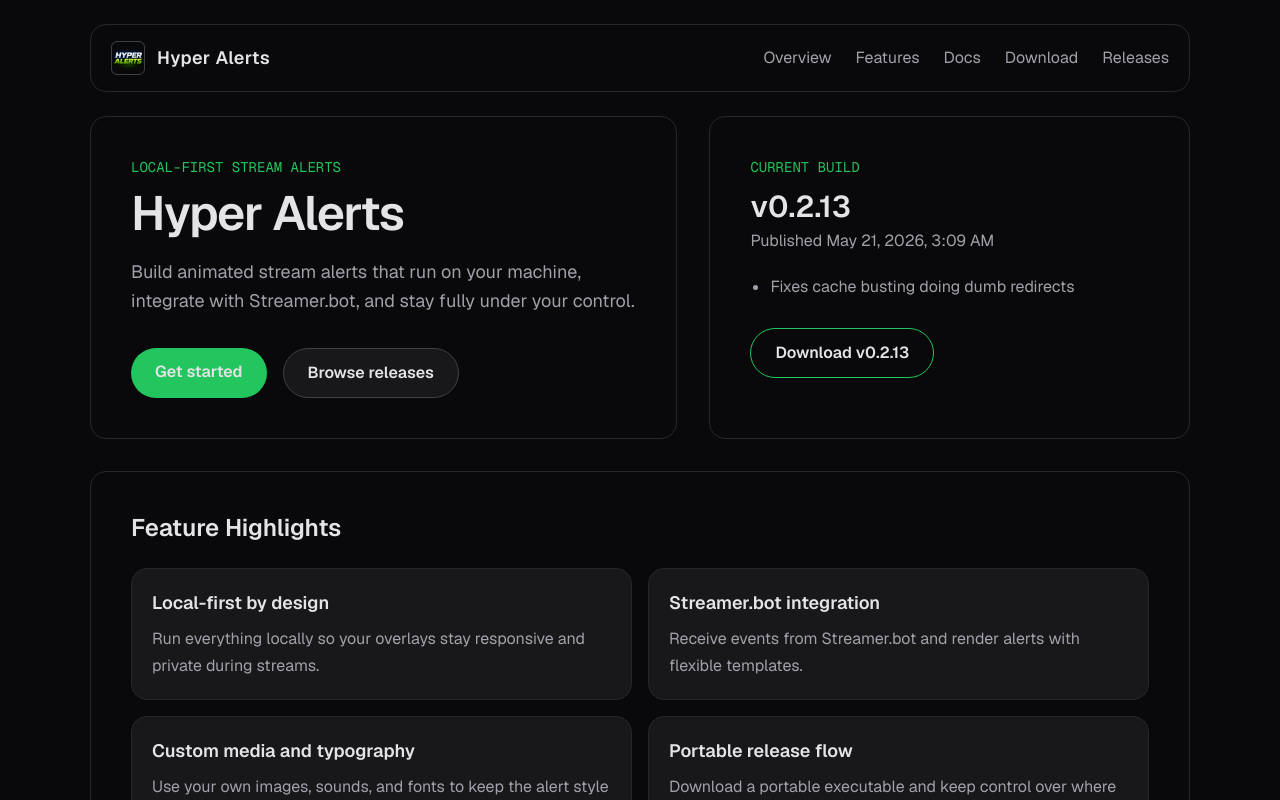
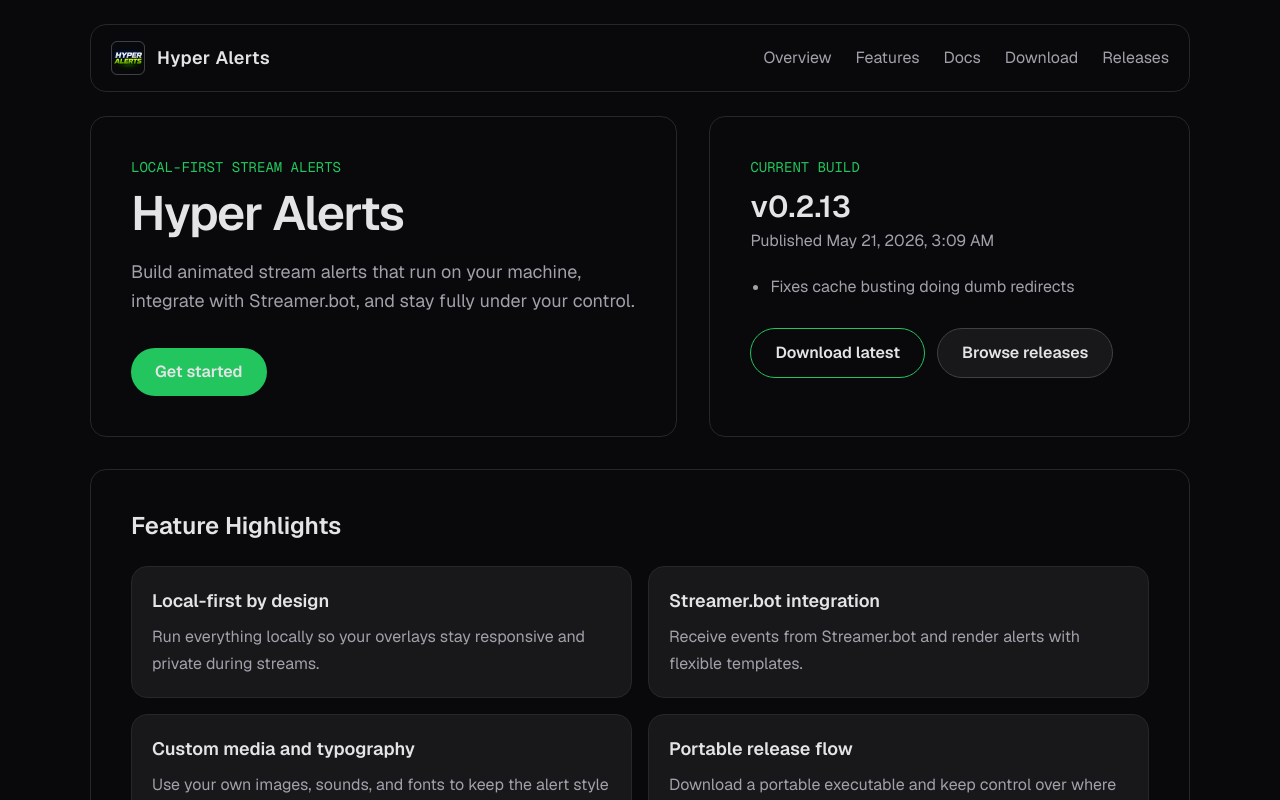
Before and after one commit to hyp3rstrike/hyperalerts, a Next.js app: page / in a window 1280 px wide. Shown: the top 800 px of the page. Built offline with nearby package versions, Linux system fonts and the light colour scheme; no server answers.

Commit message:
fix(home): group release actions with current build

```diff
--- a/app/components/latest-release.tsx
+++ b/app/components/latest-release.tsx
@@ -2,6 +2,7 @@
 
 import { useEffect, useMemo, useState } from "react";
 import { CtaButton, Panel } from "@/app/components/ui";
+import { RELEASES_URL } from "@/lib/site-data";
 import { renderMarkdown } from "@/lib/markdown";
 
 type LatestManifest = {
@@ -62,13 +63,16 @@
         className="ha-doc-content ha-markdown-compact mt-5"
         dangerouslySetInnerHTML={{ __html: renderMarkdown(latestRelease.notes) }}
       />
-      <CtaButton
-        href={latestRelease.url}
-        label={`Download v${latestRelease.version}`}
-        variant="ghost"
-        className="mt-7 border border-[var(--accent)]"
-        disabled={latestRelease.loading}
-      />
+      <div className="mt-7 flex flex-col gap-3 sm:flex-row">
+        <CtaButton
+          href={latestRelease.url}
+          label="Download latest"
+          variant="ghost"
+          className="border border-[var(--accent)]"
+          disabled={latestRelease.loading}
+        />
+        <CtaButton href={RELEASES_URL} label="Browse releases" external variant="secondary" />
+      </div>
     </Panel>
   );
 }
--- a/app/page.tsx
+++ b/app/page.tsx
@@ -1,5 +1,5 @@
 import { PageFrame } from "./components/page-frame";
-import { features, RELEASES_URL, testimonials } from "@/lib/site-data";
+import { features, testimonials } from "@/lib/site-data";
 import { LatestReleasePanel } from "./components/latest-release";
 import { CtaButton, InfoCard, Panel } from "./components/ui";
 import { renderMarkdown } from "@/lib/markdown";
@@ -17,7 +17,6 @@
           </p>
           <div className="mt-8 flex flex-col gap-4 sm:flex-row">
             <CtaButton href="/docs/getting-started" label="Get started" />
-            <CtaButton href={RELEASES_URL} label="Browse releases" external variant="secondary" />
           </div>
         </Panel>
 
```
